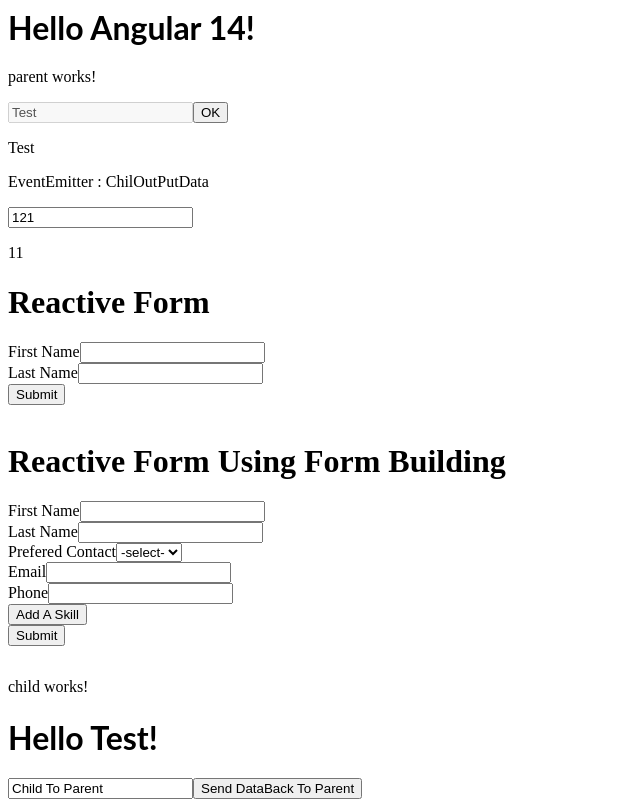
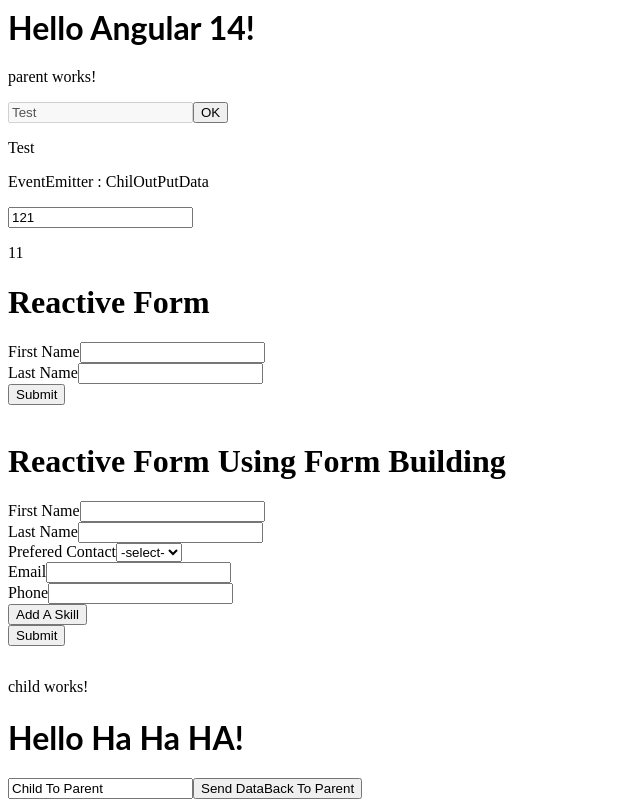
Before and after one commit to manish2802/angular-all-cache, an Angular app: page / in a window 1280 px wide. Shown: the whole page, without its empty margins (0-640 px from the left). Built offline with nearby package versions, Linux system fonts and the light colour scheme.

Commit message:
1 file modified

```diff
--- a/src/app/all-cache/parent/child/child.component.ts
+++ b/src/app/all-cache/parent/child/child.component.ts
@@ -29,6 +29,11 @@
 
   ngOnChanges(changes: SimpleChanges) {
     console.log('ChildComponent ngOnChanges ' + changes);
+
+    setTimeout(() => {
+      this.childInput = 'Ha Ha HA';
+      console.log('ChildComponent After View intialized: ' + this.childInput);
+    }, 5000);
   }
 
   ngAfterViewInit(): void {
```
